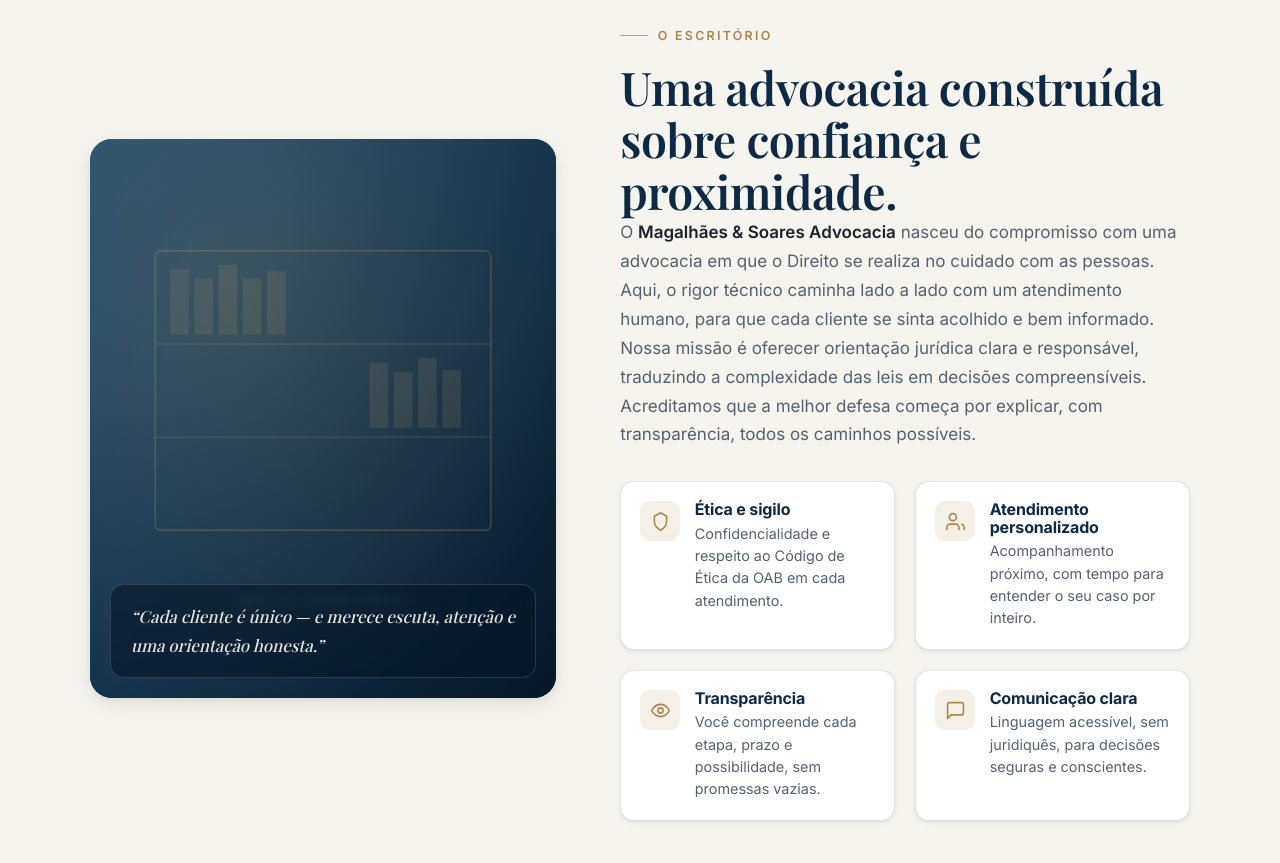
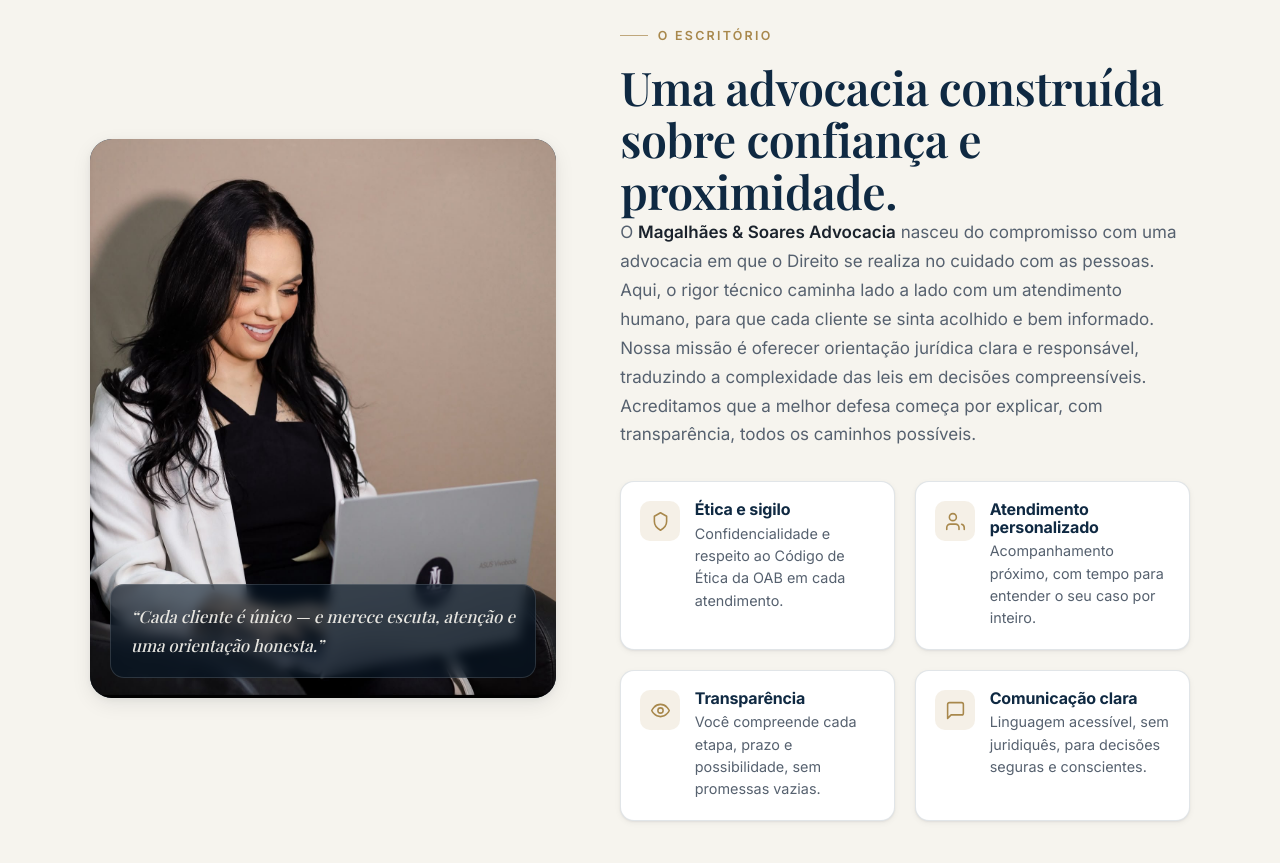
Before and after one commit to davil5638/magalhaesesoaresadvocacia, a plain HTML site: page index.html in a window 1280 px wide. Shown: the part 1120-1983 px from the top of the page. Drawn offline with nearby package versions, Linux system fonts and the light colour scheme; a web font is replaced by a local one.

Commit message:
fix sobre

```diff
--- a/index.html
+++ b/index.html
@@ -190,7 +190,7 @@
     <section class="section" id="sobre" aria-labelledby="sobre-title">
       <div class="container about__grid">
         <div class="about__media reveal">
-          <img src="assets/sobre.svg" alt="Ambiente do escritório Magalhães & Soares Advocacia" width="500" height="600" loading="lazy" />
+          <img src="assets/sobre-escritorio.jpg" alt="Dra. Leidiane Magalhães trabalhando no escritório Magalhães & Soares Advocacia" width="1280" height="1600" loading="lazy" />
           <figure class="about__quote">
             <p>“Cada cliente é único — e merece escuta, atenção e uma orientação honesta.”</p>
           </figure>
```
Also changed, not shown: assets/sobre-escritorio.jpg (added), assets/sobre.svg (deleted).
